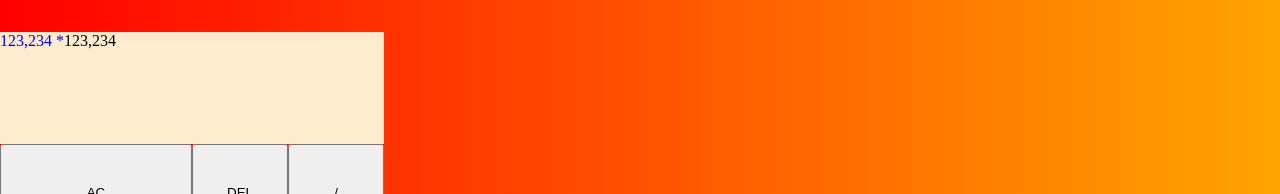
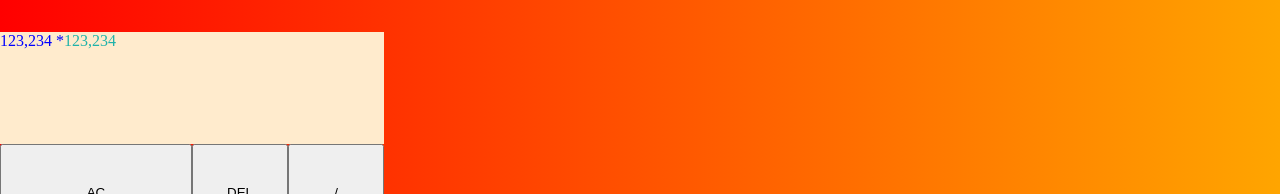
Before and after one commit to dvimukthi/Calculator, a React (Create React App) app: page / in a window 1280 px wide. Shown: the top 194 px of the page. Built offline with nearby package versions, Linux system fonts and the light colour scheme.

Commit message:
.output .current-operand

```diff
--- a/src/styles.css
+++ b/src/styles.css
@@ -27,3 +27,7 @@ body{
 .output .previous-operand {
     color: blue;
 }
+
+.output .current-operand {
+    color: lightseagreen;
+}
```
